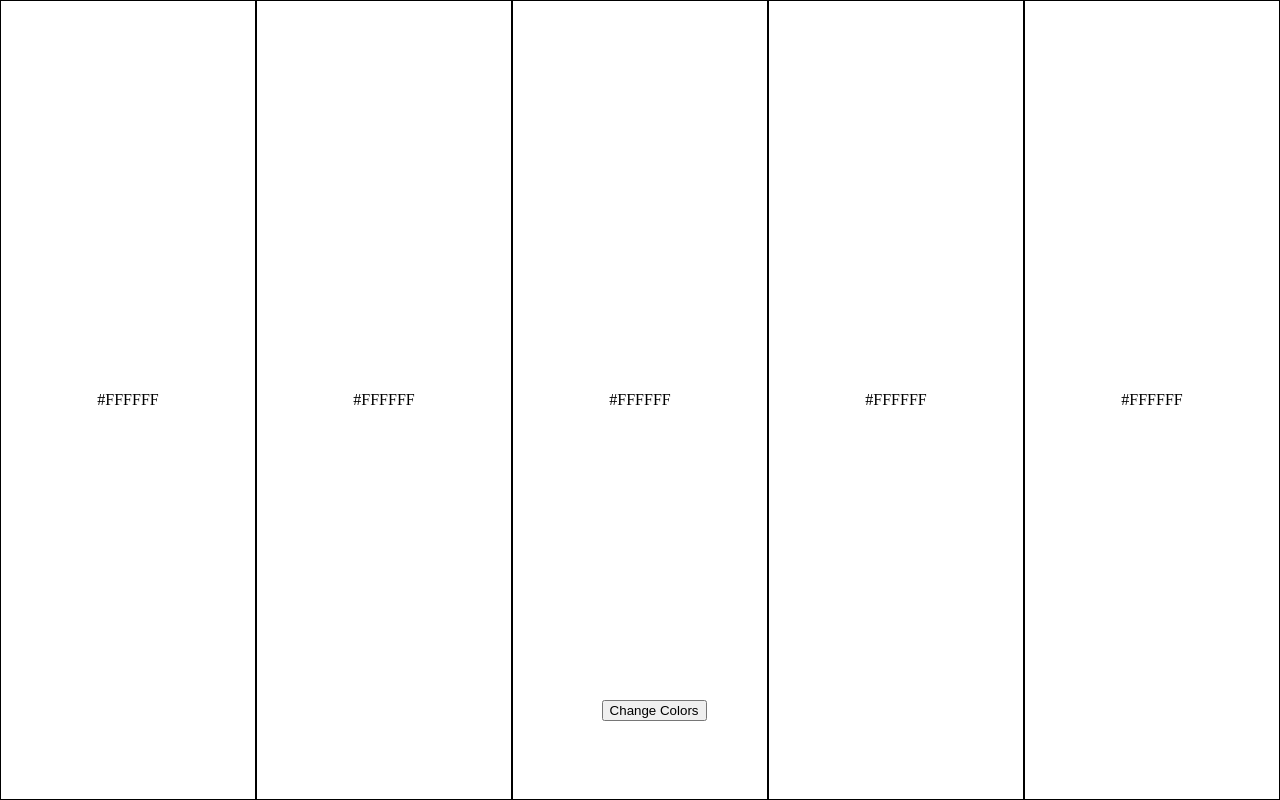
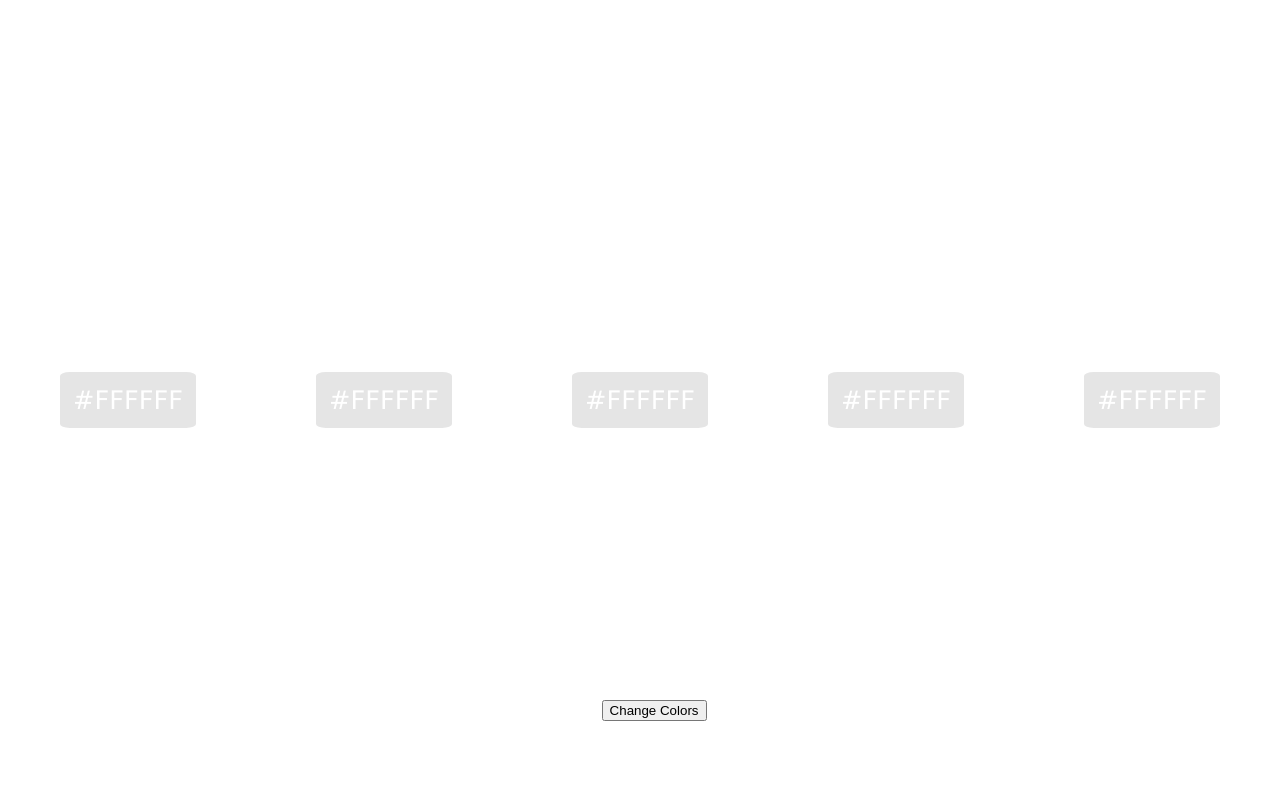
Before and after one commit to wictorluciano/Gerador-de-Paleta-de-Cores, a plain HTML site: page index.html in a window 1280 px wide. Drawn offline with Linux system fonts and the light colour scheme.

Commit message:
Update style.css

```diff
--- a/style.css
+++ b/style.css
@@ -10,9 +10,17 @@
 .colors {
     display: flex;
     width: 20%;
-    border: 1px solid black;
     align-items: center;
     justify-content: center;
+}
+
+p {
+    padding: 1vw;
+    background-color: rgba(0, 0, 0, 0.1);
+    border-radius: 7%;
+    font-family: Verdana, Geneva, Tahoma, sans-serif;
+    font-size: max(10px, 2vw);
+    color: white;
 }
 
 .btn {
```
